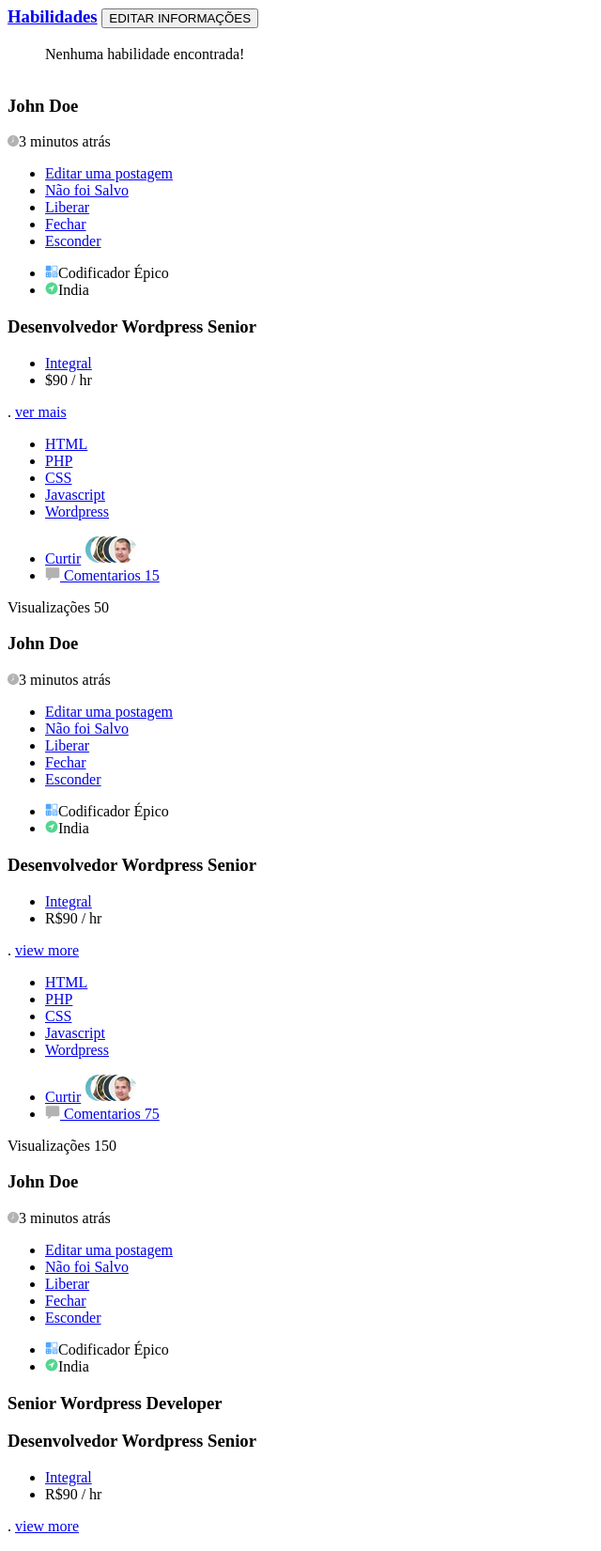
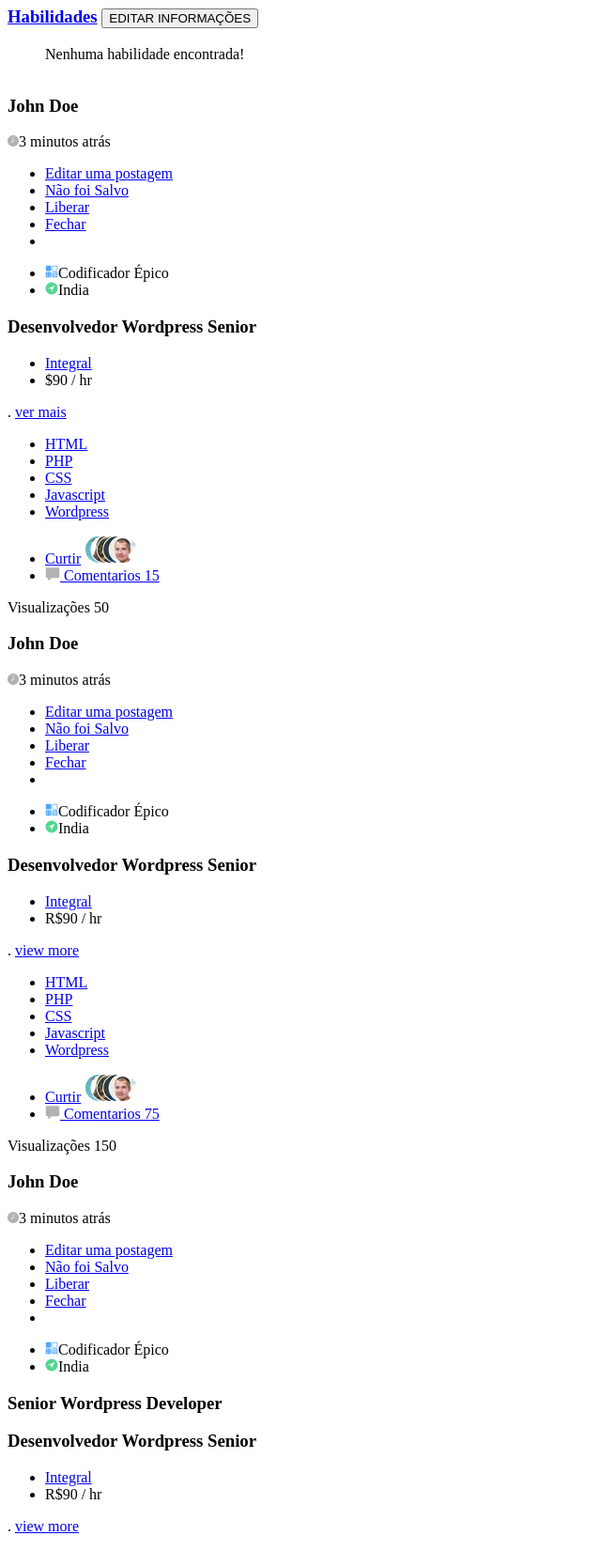
Before and after one commit to aasx/pesquisadores, a PHP site: template App/Views/perfil/editar.php in a window 1280 px wide; the page is wider, and only the part inside the window is pictured. Shown: the part 2359-4010 px from the top of that part at 94% size, without its empty margins (0-640 px from the left). Run offline with PHP 8.4, Linux system fonts and the light colour scheme; the template is opened without the code that fills it, so the values that code supplies are empty; some libraries are stand-ins or nearby versions.

Commit message:
Alterando Regras de negócio

```diff
--- a/App/Views/perfil/editar.php
+++ b/App/Views/perfil/editar.php
@@ -416,7 +416,7 @@
                                                         <li><a href="#" title="">Não foi Salvo</a></li>
                                                         <li><a href="#" title="">Liberar</a></li>
                                                         <li><a href="#" title="">Fechar</a></li>
-                                                        <li><a href="#" title="">Esconder</a></li>
+                                                        <li></li>
                                                     </ul>
                                                 </div>
                                             </div>
@@ -470,7 +470,7 @@
                                                         <li><a href="#" title="">Não foi Salvo</a></li>
                                                         <li><a href="#" title="">Liberar</a></li>
                                                         <li><a href="#" title="">Fechar</a></li>
-                                                        <li><a href="#" title="">Esconder</a></li>
+                                                        <li></li>
                                                     </ul>
                                                 </div>
                                             </div>
@@ -524,7 +524,7 @@
                                                         <li><a href="#" title="">Não foi Salvo</a></li>
                                                         <li><a href="#" title="">Liberar</a></li>
                                                         <li><a href="#" title="">Fechar</a></li>
-                                                        <li><a href="#" title="">Esconder</a></li>
+                                                        <li></li>
                                                     </ul>
                                                 </div>
                                             </div>
@@ -579,7 +579,7 @@
                                                         <li><a href="#" title="">Não foi Salvo</a></li>
                                                         <li><a href="#" title="">Liberar</a></li>
                                                         <li><a href="#" title="">Fechar</a></li>
-                                                        <li><a href="#" title="">Esconder</a></li>
+                                                        <li></li>
                                                     </ul>
                                                 </div>
                                             </div>
@@ -641,7 +641,7 @@
                                                         <li><a href="#" title="">Não foi Salvo</a></li>
                                                         <li><a href="#" title="">Liberar</a></li>
                                                         <li><a href="#" title="">Fechar</a></li>
-                                                        <li><a href="#" title="">Esconder</a></li>
+                                                        <li></li>
                                                     </ul>
                                                 </div>
                                             </div>
@@ -701,7 +701,7 @@
                                                         <li><a href="#" title="">Não foi Salvo</a></li>
                                                         <li><a href="#" title="">Liberar</a></li>
                                                         <li><a href="#" title="">Fechar</a></li>
-                                                        <li><a href="#" title="">Esconder</a></li>
+                                                        <li></li>
                                                     </ul>
                                                 </div>
                                             </div>
@@ -761,7 +761,7 @@
                                                         <li><a href="#" title="">Não foi Salvo</a></li>
                                                         <li><a href="#" title="">Liberar</a></li>
                                                         <li><a href="#" title="">Fechar</a></li>
-                                                        <li><a href="#" title="">Esconder</a></li>
+                                                        <li></li>
                                                     </ul>
                                                 </div>
                                             </div>
@@ -821,7 +821,7 @@
                                                         <li><a href="#" title="">Não foi Salvo</a></li>
                                                         <li><a href="#" title="">Liberar</a></li>
                                                         <li><a href="#" title="">Fechar</a></li>
-                                                        <li><a href="#" title="">Esconder</a></li>
+                                                        <li></li>
                                                     </ul>
                                                 </div>
                                             </div>
--- a/App/Views/perfil/index.php
+++ b/App/Views/perfil/index.php
@@ -198,7 +198,7 @@
                                                                 <li><a href="#" title="">Não foi Salvo</a></li>
                                                                 <li><a href="#" title="">Liberar</a></li>
                                                                 <li><a href="#" title="">Fechar</a></li>
-                                                                <li><a href="#" title="">Esconder</a></li>
+                                                                <li></li>
                                                             </ul>
                                                         </div>
                                                     </div>
@@ -252,7 +252,7 @@
                                                                      <li><a href="#" title="">Não foi Salvo</a></li>
                                                                      <li><a href="#" title="">Liberar</a></li>
                                                                      <li><a href="#" title="">Fechar</a></li>
-                                                                     <li><a href="#" title="">Esconder</a></li>
+                                                                     <li></li>
                                                                  </ul>
                                                              </div>
                                                          </div>
--- a/App/Views/principal/amigo.php
+++ b/App/Views/principal/amigo.php
@@ -276,7 +276,7 @@
                                                                      <li><a href="#" title="">Não foi Salvo</a></li>
                                                                      <li><a href="#" title="">Liberar</a></li>
                                                                      <li><a href="#" title="">Fechar</a></li>
-                                                                     <li><a href="#" title="">Esconder</a></li>
+                                                                     <li></li>
                                                                  </ul>
                                                              </div>
                                                          </div>
--- a/App/Views/principal/index.php
+++ b/App/Views/principal/index.php
@@ -211,7 +211,7 @@
                                                     <ul class="ed-options">
                                                         <li class="li-editar-vaga" data-id-vaga="<?php echo $aListaVaga['id']; ?>" data-id-usuario-vaga="<?php echo $aListaVaga['id_usuario']; ?>" data-titulo-vaga="<?php echo $aListaVaga['titulo']; ?>" data-categoria-vaga="<?php echo $aListaVaga['categoria']; ?>" data-habilidade-vaga="<?php echo $aListaVaga['habilidade']; ?>" data-preco-vaga="<?php echo $aListaVaga['preco']; ?>" data-integral-vaga="<?php echo $aListaVaga['integral']; ?>" data-descricao-vaga="<?php echo $aListaVaga['descricao']; ?>"><a href="#" title="">Editar esta postagem</a></li>
                                                         <li class="li-excluir-vaga" data-id-vaga="<?php echo $aListaVaga['id']; ?>" data-id-usuario-vaga="<?php echo $aListaVaga['id_usuario']; ?>" data-titulo-vaga="<?php echo $aListaVaga['titulo']; ?>"><a href="#" title="">Excluir postagem</a></li>
-                                                        <li class="li-esconder-vaga" data-id-vaga="<?php echo $aListaVaga['id']; ?>" data-id-usuario-vaga="<?php echo $aListaVaga['id_usuario']; ?>" data-titulo-vaga="<?php echo $aListaVaga['titulo']; ?>"><a href="#" title="">Esconder</a></li>
+                                                        <li class="li-esconder-vaga" data-id-vaga="<?php echo $aListaVaga['id']; ?>" data-id-usuario-vaga="<?php echo $aListaVaga['id_usuario']; ?>" data-titulo-vaga="<?php echo $aListaVaga['titulo']; ?>"></li>
                                                     </ul>
                                                 </div>
                                             </div>
@@ -265,7 +265,7 @@
                                                     <li><a href="#" title="">Não foi Salvo</a></li>
                                                     <li><a href="#" title="">Liberar</a></li>
                                                     <li><a href="#" title="">Fechar</a></li>
-                                                    <li><a href="#" title="">Esconder</a></li>
+                                                    <li></li>
                                                 </ul>
                                             </div>
                                         </div>
```
